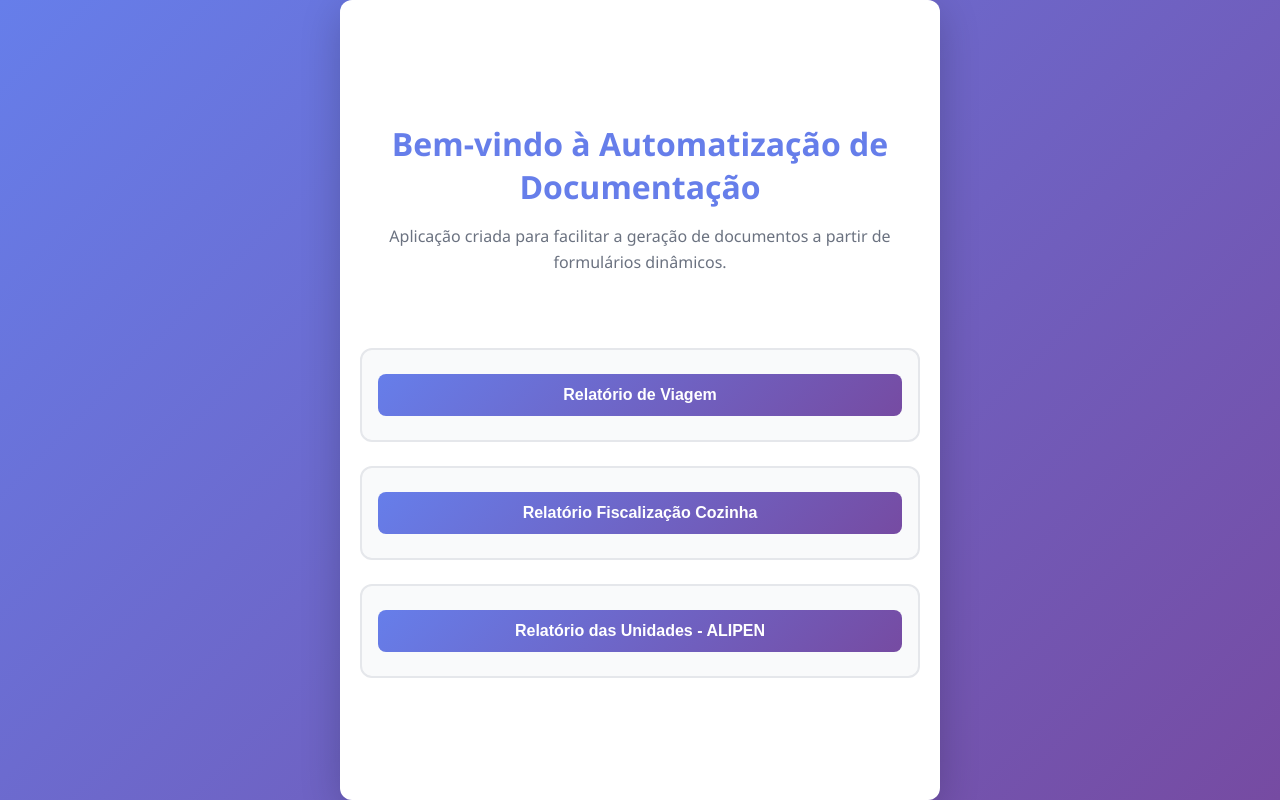
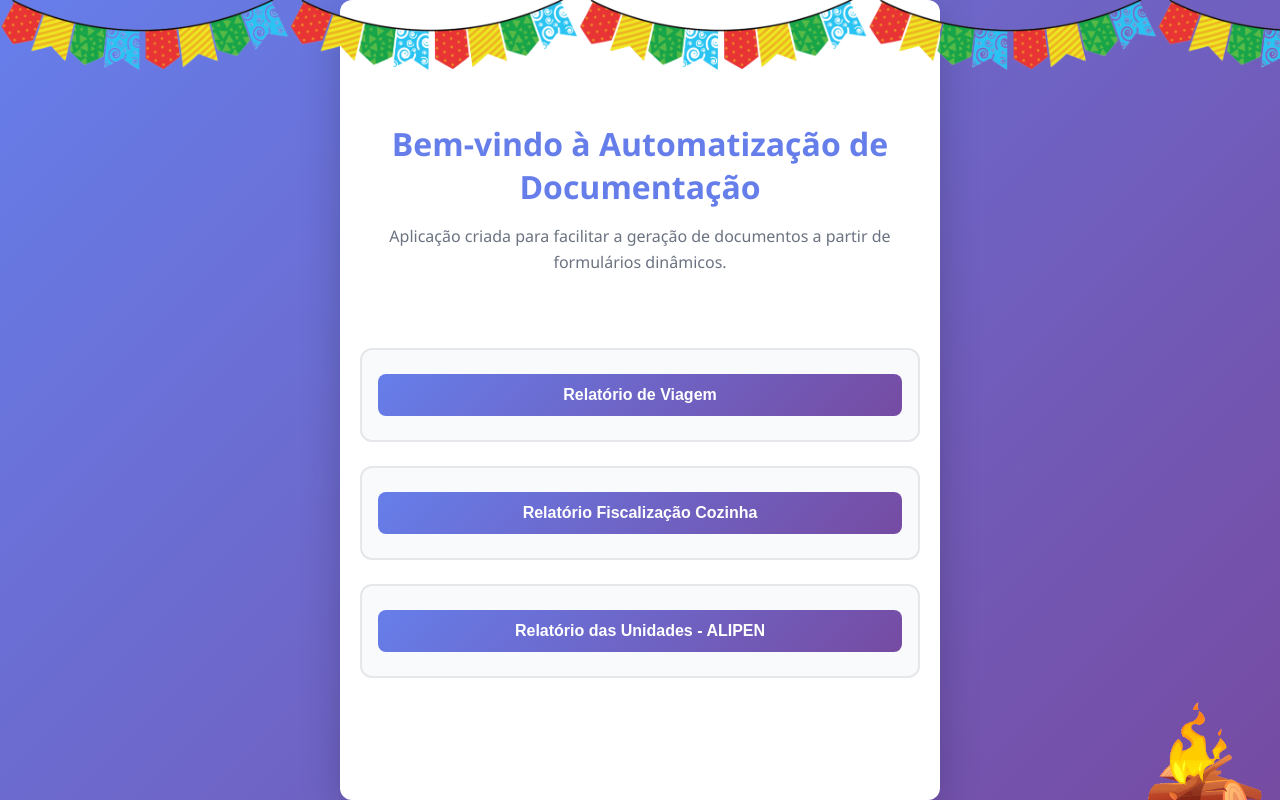
Before and after one commit to thallyson1997/Projeto_Automatiza--o_de_Documenta--o, a Flask app: page / in a window 1280 px wide. Run offline with Flask 3, Linux system fonts and the light colour scheme.

Commit message:
especial são joão.

```diff
--- a/templates/index.html
+++ b/templates/index.html
@@ -71,9 +71,35 @@
             transform: none;
             box-shadow: none;
         }
+
+        /* ===== Decorações São João ===== */
+        .bandeiras-topo {
+            position: fixed;
+            top: 0;
+            left: 0;
+            width: 100%;
+            height: 163px;
+            background-image: url('{{ url_for('static', filename='images/bandeiras.png') }}');
+            background-repeat: repeat-x;
+            background-size: auto 100%;
+            background-position: top left;
+            z-index: 1000;
+            pointer-events: none;
+        }
+
+        .fogueira-deco {
+            position: fixed;
+            bottom: 0;
+            right: 0;
+            width: 160px;
+            z-index: 1000;
+            pointer-events: none;
+        }
     </style>
 </head>
 <body>
+    <div class="bandeiras-topo"></div>
+    <img src="{{ url_for('static', filename='images/fogueira.gif') }}" class="fogueira-deco" alt="Fogueira">
     <div class="container">
         <div class="welcome-section">
             <h1>Bem-vindo à Automatização de Documentação</h1>
```
Also changed, not shown: static/images/bandeiras.png (added), static/images/fogueira.gif (added).
